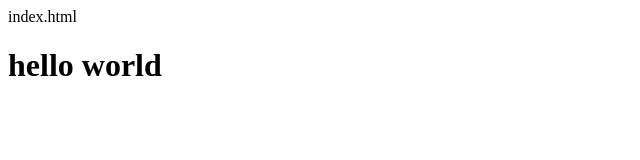
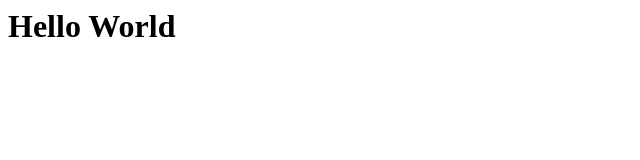
Before and after one commit to sindhuja9d/learning, a plain HTML site: page index.html in a window 1280 px wide. Shown: the whole page, without its empty margins (0-640 px from the left). Drawn offline with Linux system fonts and the light colour scheme.

Commit message:
bug fixes

```diff
--- a/index.html
+++ b/index.html
@@ -1,11 +1,9 @@
-index.html
 <html>
-<head>
+  <head>
+  </head>
 
-</head>
-
-<body>
-<h1> hello world </h1>
-</body>
+  <body>
+	<h1> Hello World </h1>
+  </body>
 
 </html>
```
